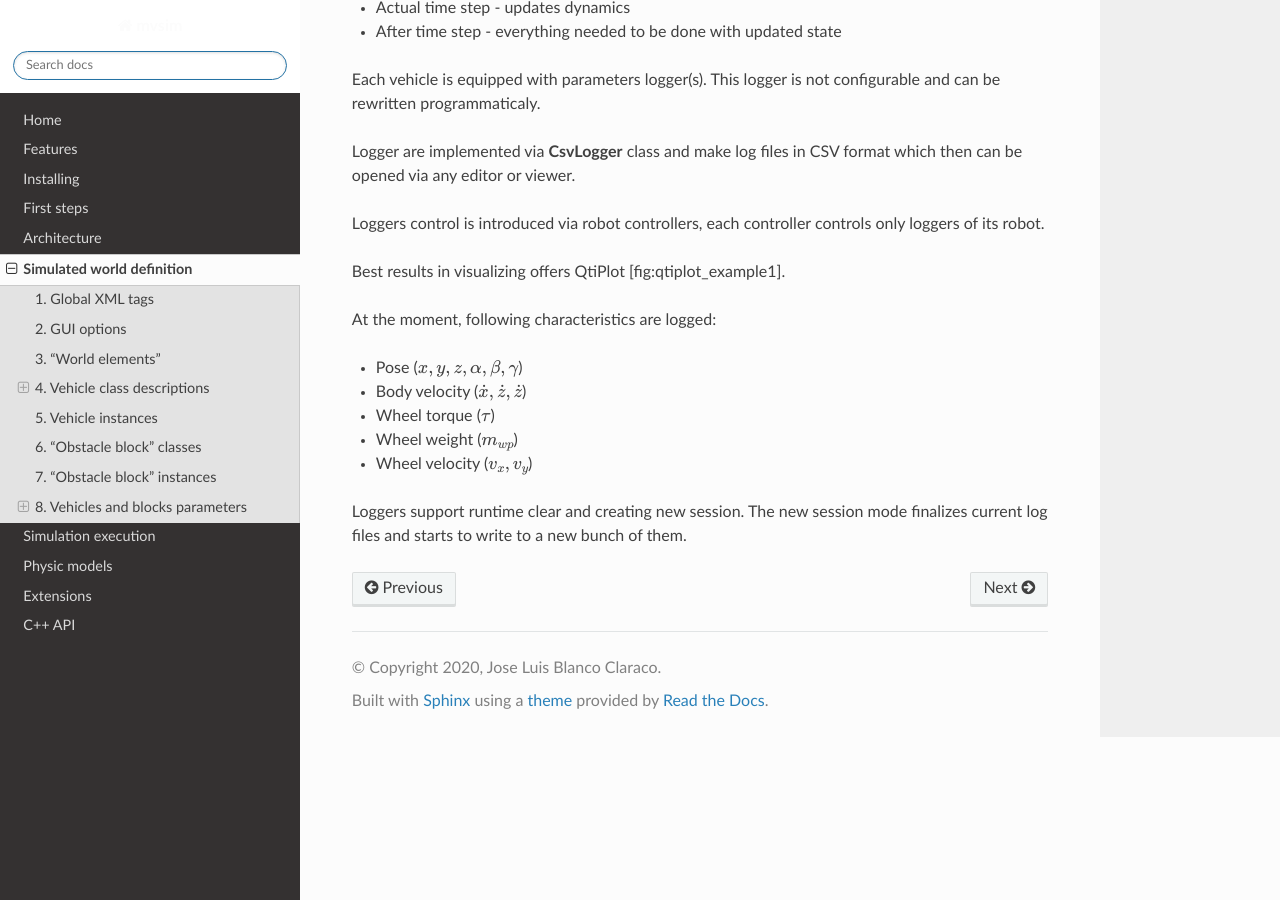
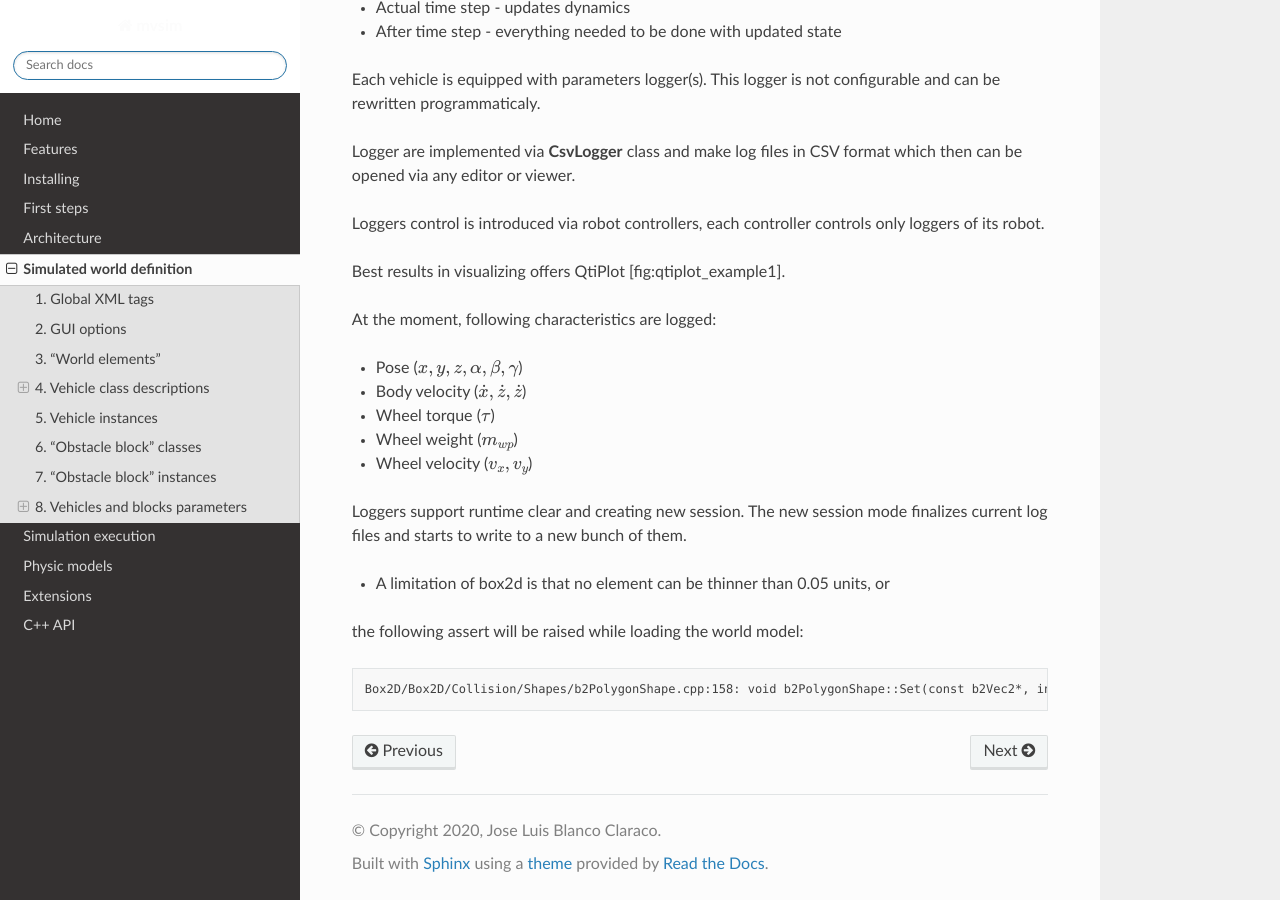
Before and after one commit to MRPT/mvsim, a Sphinx documentation site: the page built from docs/world.rst, in a window 1280 px wide and 900 px high, scrolled down 6338 px. Built offline with Sphinx 7.4.7 and the Read the Docs theme 2.0.0, drawn with Linux system fonts in a browser that asks for light colours.

Commit message:
Document a minimum size limitation in box2d.
Former-commit-id: 8022bcb876f19453f103528c81c6c8005158afca [formerly 2136f490bc4b7b2292d59047b89220ad6efd5b42]
Former-commit-id: f3ff099b95dc83e905928e8dbab009e599ad1bd1

```diff
--- a/docs/world.rst
+++ b/docs/world.rst
@@ -389,3 +389,14 @@ At the moment, following characteristics are logged:
 Loggers support runtime clear and creating new session. The new session
 mode finalizes current log files and starts to write to a new bunch of
 them.
+
+
+Limitations
+~~~~~~~~~~~~
+
+-  A limitation of box2d is that no element can be thinner than 0.05 units, or
+the following assert will be raised while loading the world model:
+
+.. code-block::
+
+	Box2D/Box2D/Collision/Shapes/b2PolygonShape.cpp:158: void b2PolygonShape::Set(const b2Vec2*, int32): Assertion `false' failed.
```
